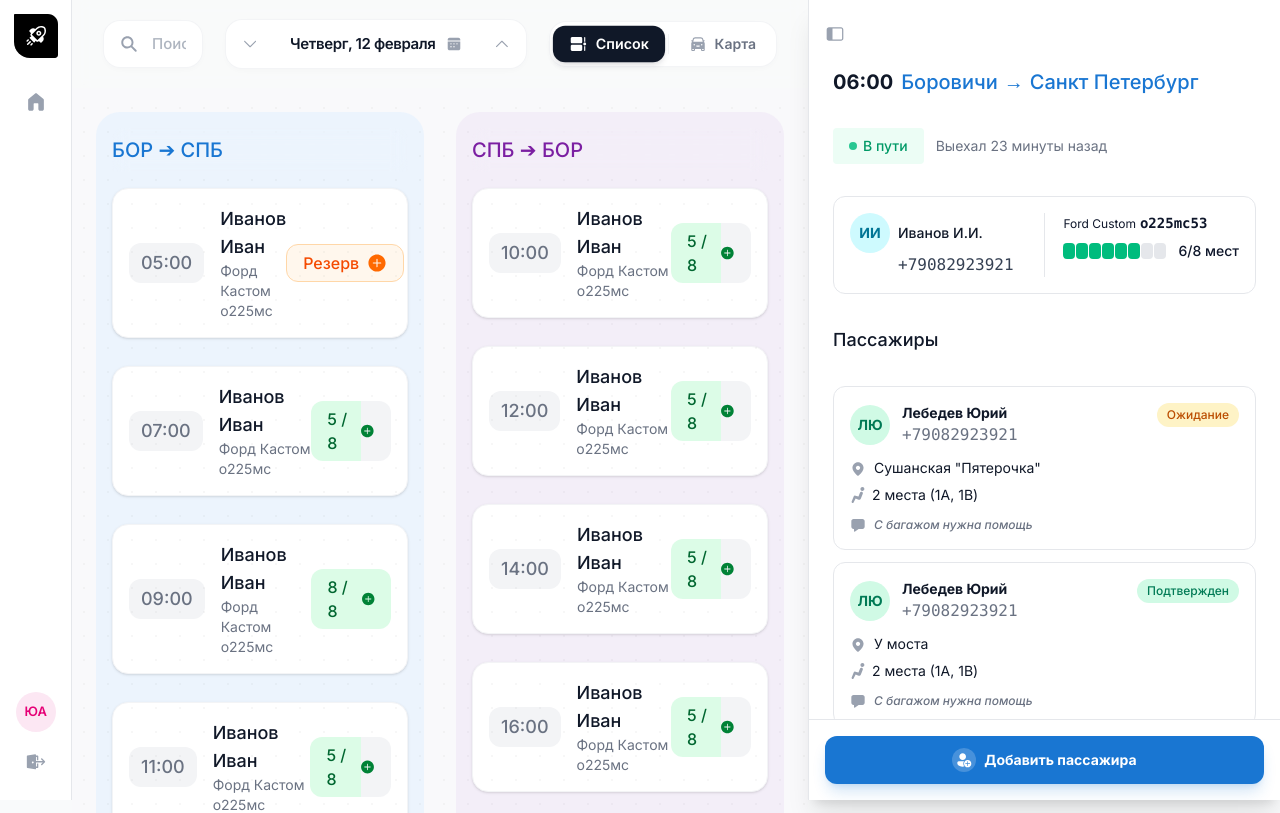
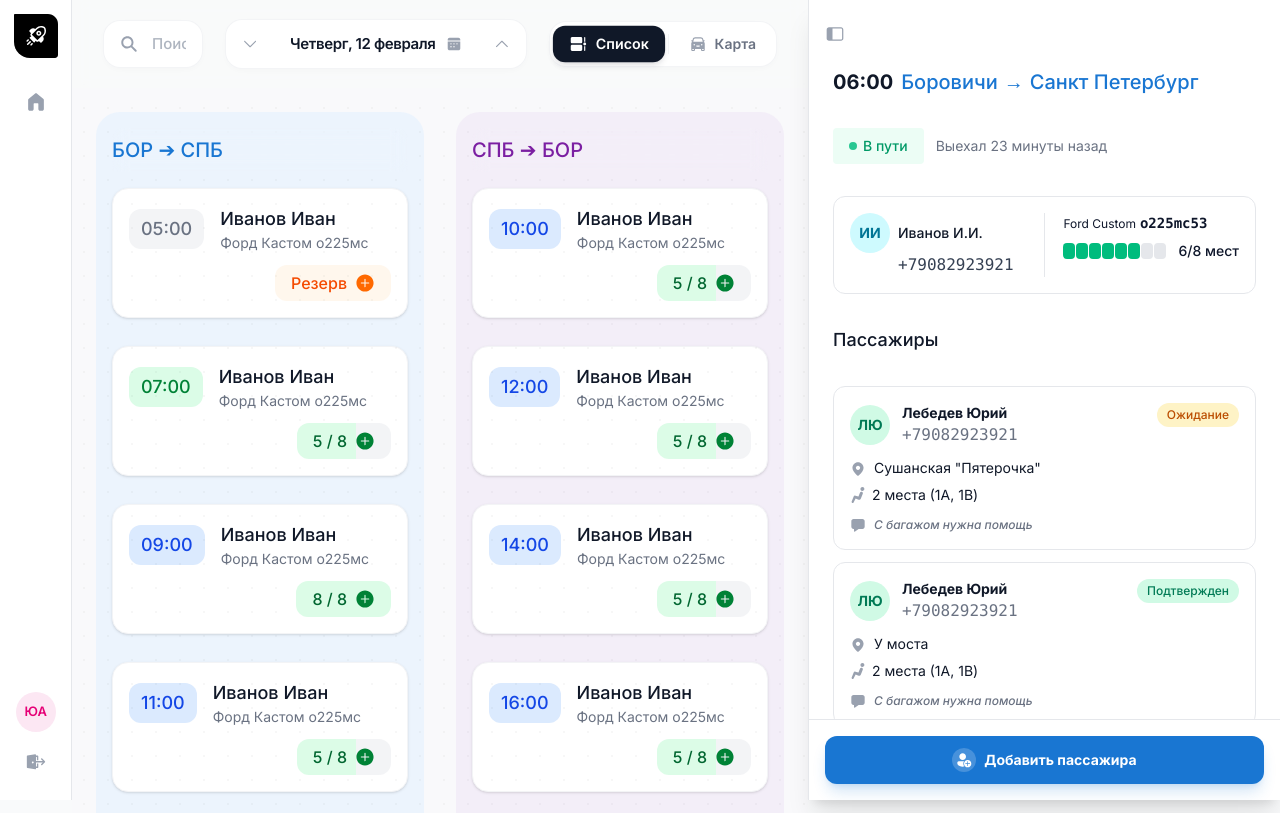
Before and after one commit to deadusr/shuttle_service, a React (Vite) app: page / in a window 1280 px wide. Shown: the top 813 px of the page. Built offline with nearby package versions, Linux system fonts and the light colour scheme.

Commit message:
Улучшил дашборд UX|UI

```diff
--- a/package.json
+++ b/package.json
@@ -13,7 +13,8 @@
     "@tailwindcss/vite": "^4.1.18",
     "react": "^19.2.0",
     "react-dom": "^19.2.0",
-    "tailwindcss": "^4.1.18"
+    "tailwindcss": "^4.1.18",
+    "zustand": "^5.0.11"
   },
   "devDependencies": {
     "@eslint/js": "^9.39.1",
--- a/src/App.tsx
+++ b/src/App.tsx
@@ -1,10 +1,10 @@
-import { useState } from 'react';
+import { useUIStore } from './store/uiStore';
 import Sidebar from './components/Sidebar';
 import PassengerPanel from './components/PassengerPanel';
 import Dashboard from './components/Dashboard';
 
 const App = () => {
-  const [isPassengerPanelCollapsed, setIsPassengerPanelCollapsed] = useState(false);
+  const { isPassengerPanelCollapsed } = useUIStore();
 
   return (
     <div className="flex min-h-screen bg-gray-50">
@@ -18,10 +18,7 @@ const App = () => {
       >
         <Dashboard />
       </div>
-      <PassengerPanel
-        isCollapsed={isPassengerPanelCollapsed}
-        onToggle={() => setIsPassengerPanelCollapsed(!isPassengerPanelCollapsed)}
-      />
+      <PassengerPanel />
     </div>
   );
 };
--- a/src/components/Dashboard.tsx
+++ b/src/components/Dashboard.tsx
@@ -2,7 +2,10 @@ import DashboardHeader from './DashboardHeader';
 import TripCard from './TripCard';
 import { mockTrips } from '../data/mockTrips';
 
+import { useUIStore } from '../store/uiStore';
+
 const Dashboard = () => {
+    const { isPassengerPanelCollapsed } = useUIStore();
     // Filter trips by direction
     const outboundTrips = mockTrips.filter(t => t.route.from === 'БОР' && t.route.to === 'СПБ');
     const inboundTrips = mockTrips.filter(t => t.route.from === 'СПБ' && t.route.to === 'БОР');
@@ -19,9 +22,9 @@ const Dashboard = () => {
             <DashboardHeader />
 
             <div className="flex-1 overflow-y-auto p-6 scrollbar-thin scrollbar-thumb-gray-200 scrollbar-track-transparent">
-                <div className="grid grid-cols-1 lg:grid-cols-2 gap-8 h-full">
+                <div className="flex gap-8 h-full ">
                     {/* Left Column: Outbound (Blue) */}
-                    <div className="flex flex-col gap-4 bg-direction-forward-light/50 p-4 rounded-3xl">
+                    <div className="max-w-xl w-full flex flex-col gap-4 bg-direction-forward-light/50 p-4 rounded-3xl">
                         <div className="sticky top-0 z-10 backdrop-blur-sm py-2 rounded-t-xl">
                             <h2 className="text-xl font-medium text-direction-forward flex items-center gap-2">
                                 БОР ➔ СПБ
@@ -30,13 +33,18 @@ const Dashboard = () => {
 
                         <div className="flex flex-col gap-4 pb-6">
                             {outboundTrips.map(trip => (
-                                <TripCard key={trip.id} trip={trip} variant="blue" />
+                                <TripCard
+                                    key={trip.id}
+                                    trip={trip}
+                                    variant="blue"
+                                    size={isPassengerPanelCollapsed ? 'long' : 'short'}
+                                />
                             ))}
                         </div>
                     </div>
 
                     {/* Right Column: Inbound (Purple) */}
-                    <div className="flex flex-col gap-4 bg-direction-return-light/50 p-4 rounded-3xl">
+                    <div className="max-w-xl w-full flex flex-col gap-4 bg-direction-return-light/50 p-4 rounded-3xl">
                         <div className="sticky top-0 z-10 backdrop-blur-sm py-2 rounded-t-xl">
                             <h2 className="text-xl font-medium text-direction-return flex items-center gap-2">
                                 СПБ ➔ БОР
@@ -45,7 +53,12 @@ const Dashboard = () => {
 
                         <div className="flex flex-col gap-4 pb-6">
                             {inboundTrips.map(trip => (
-                                <TripCard key={trip.id} trip={trip} variant="purple" />
+                                <TripCard
+                                    key={trip.id}
+                                    trip={trip}
+                                    variant="purple"
+                                    size={isPassengerPanelCollapsed ? 'long' : 'short'}
+                                />
                             ))}
                         </div>
                     </div>
--- a/src/components/PassengerPanel.tsx
+++ b/src/components/PassengerPanel.tsx
@@ -85,8 +85,11 @@ const StatusBadge = ({ status }: { status: PassengerStatus }) => {
     );
 };
 
-const PassengerPanel = ({ isCollapsed, onToggle }: { isCollapsed: boolean; onToggle: () => void }) => {
+import { useUIStore } from '../store/uiStore';
+
+const PassengerPanel = () => {
     // const [isCollapsed, setIsCollapsed] = useState(false); // Removed local state
+    const { isPassengerPanelCollapsed, togglePassengerPanel } = useUIStore();
     const [trip] = useState<Trip>(mockTrip);
     const [isScrolled, setIsScrolled] = useState(false);
 
@@ -94,11 +97,11 @@ const PassengerPanel = ({ isCollapsed, onToggle }: { isCollapsed: boolean; onTog
         setIsScrolled(e.currentTarget.scrollTop > 40);
     };
 
-    if (isCollapsed) {
+    if (isPassengerPanelCollapsed) {
         return (
             <div className="fixed top-0 right-0 h-screen w-16 bg-white border-l border-gray-200 flex flex-col items-center py-4 z-40 transition-all duration-300">
                 <button
-                    onClick={onToggle}
+                    onClick={togglePassengerPanel}
                     className="p-2 hover:bg-gray-100 rounded-lg text-gray-500 transition-colors"
                 >
                     <Icon name="dock-left" className="w-6 h-6 rotate-180" />
@@ -112,7 +115,7 @@ const PassengerPanel = ({ isCollapsed, onToggle }: { isCollapsed: boolean; onTog
             {/* Header / Collapse Toggle */}
             <div className="p-4 flex items-center justify-between shrink-0">
                 <button
-                    onClick={onToggle}
+                    onClick={togglePassengerPanel}
                     className="p-2 -ml-2 hover:bg-gray-100 rounded-lg text-gray-400 hover:text-gray-600 transition-colors cursor-pointer"
                 >
                     <Icon name="dock-left" className="w-5 h-5" />
--- a/src/components/TripCard.tsx
+++ b/src/components/TripCard.tsx
@@ -4,39 +4,31 @@ import Icon from './icons/Icon';
 interface TripCardProps {
     trip: Trip;
     variant: 'blue' | 'purple';
+    size?: "short" | "long"
 }
 
-const TripCard = ({ trip, variant }: TripCardProps) => {
-    // Style configurations based on variant
-    const styles = {
-        blue: {
-            timeBg: 'bg-gray-100',
-            timeText: 'text-gray-500',
-            seatsText: 'text-green-800',
-            reserveBg: 'bg-orange-50',
-            reserveText: 'text-orange-600',
-            reserveBorder: 'border-orange-200'
-        },
-        purple: {
-            // Using same styles as blue for now, but can be customized if needed
-            timeBg: 'bg-gray-100',
-            timeText: 'text-gray-500',
-            seatsText: 'text-green-800',
-            reserveBg: 'bg-orange-50',
-            reserveText: 'text-orange-600',
-            reserveBorder: 'border-orange-200'
-        }
-    }[variant];
+const TripCard = ({ trip, size = 'short' }: TripCardProps) => {
+    const isReserve = trip.driver.seatsOccupied === 0;
+    const statusStyles = {
+        'en-route': 'bg-green-100 text-green-700',
+        'scheduled': 'bg-blue-100 text-blue-700',
+        'finished': 'bg-gray-100 text-gray-500'
+    }[trip.status] || 'bg-gray-100 text-gray-500';
 
-    const isReserve = trip.driver.seatsOccupied === 0;
     const percentage = trip.driver.seatsTotal > 0
         ? Math.round((trip.driver.seatsOccupied / trip.driver.seatsTotal) * 100)
         : 0;
 
+
+    const stateStyles = {
+        'short': 'max-2xl:flex-col max-2xl:gap-3 max-2xl:items-start flex-row gap-4 items-center',
+        'long': 'flex-row gap-4 items-center '
+    }[size];
+
     return (
-        <div className="bg-white rounded-2xl p-4 shadow-sm border border-gray-100 mb-3 flex items-center justify-between hover:shadow-md transition-shadow cursor-pointer">
+        <div className={`bg-white rounded-2xl ${stateStyles}  gap-2 p-4 shadow-sm border border-gray-100 mb-3 flex justify-between hover:shadow-md transition-shadow cursor-pointer`}>
             <div className="flex items-center gap-4">
-                <div className={`${styles.timeBg} ${styles.timeText} px-3 py-1.5 rounded-xl font-medium text-lg`}>
+                <div className={`${statusStyles} px-3 py-1.5 rounded-xl font-medium text-lg`}>
                     {trip.time}
                 </div>
 
@@ -44,22 +36,38 @@ const TripCard = ({ trip, variant }: TripCardProps) => {
                     <h3 className="font-medium text-lg text-gray-900">{trip.driver.name}</h3>
                     <p className="text-gray-500 text-sm">{trip.driver.car} {trip.driver.plate}</p>
                 </div>
+
+                {/* <div className={`w-0 opacity-0 transition-all duration-300 ease-in-out ${size === "long" ? "2xl:w-auto 2xl:opacity-100" : ""} flex items-center gap-2`}>
+                    {trip.status === 'en-route' && (
+                        <div className="flex items-center gap-2">
+                            <div className="w-2 h-2 rounded-full flex-shrink-0 bg-emerald-500 animate-pulse" />
+
+                            <span className="text-green-700">В пути</span>
+                        </div>
+                    )}
+                    {trip.status === 'finished' && (
+                        <div className="flex items-center gap-2">
+                            <div className="w-2 h-2 rounded-full bg-gray-500" />
+                            <span className="text-gray-500">Завершен</span>
+                        </div>
+                    )}
+                </div> */}
             </div>
 
             {/* Status / Seats */}
             {isReserve ? (
-                <div className={`${styles.reserveBg} ${styles.reserveText} border ${styles.reserveBorder} px-4 py-1.5 rounded-xl font-medium flex items-center gap-2`}>
+                <div className={`ml-auto text-orange-600  bg-orange-50 px-4 py-1.5 rounded-xl font-medium flex items-center gap-2`}>
                     Резерв
                     <Icon name="add-circle" className="w-5 h-5 text-orange-500" />
                 </div>
             ) : (
                 <div
-                    className={`${styles.seatsText} px-4 py-1.5 rounded-xl font-medium flex items-center gap-2 relative overflow-hidden`}
+                    className={`ml-auto text-green-800 px-4 py-1.5 rounded-xl font-medium flex items-center gap-2 relative overflow-hidden`}
                     style={{
                         background: `linear-gradient(to right, #dcfce7 ${percentage}%, #f3f4f6 ${percentage}%)`
                     }}
                 >
-                    <span className="relative z-10">{trip.driver.seatsOccupied} / {trip.driver.seatsTotal}</span>
+                    <span className="relative z-10 whitespace-nowrap">{trip.driver.seatsOccupied} / {trip.driver.seatsTotal}</span>
                     <Icon name="add-circle" className="w-5 h-5 text-green-700 relative z-10" />
                 </div>
             )}
--- a/src/data/mockTrips.ts
+++ b/src/data/mockTrips.ts
@@ -6,7 +6,7 @@ export const mockTrips: Trip[] = [
         id: '1',
         route: { from: 'БОР', to: 'СПБ' },
         time: '05:00',
-        status: 'scheduled',
+        status: 'finished',
         statusLabel: 'Ожидание',
         driver: {
             name: 'Иванов Иван',
@@ -22,8 +22,8 @@ export const mockTrips: Trip[] = [
         id: '2',
         route: { from: 'БОР', to: 'СПБ' },
         time: '07:00',
-        status: 'scheduled',
-        statusLabel: 'Ожидание',
+        status: 'en-route',
+        statusLabel: 'Выехал 23 минуты назад',
         driver: {
             name: 'Иванов Иван',
             phone: '+7 999 000-00-00',
--- /dev/null
+++ b/src/store/uiStore.ts
@@ -0,0 +1,13 @@
+import { create } from 'zustand';
+
+interface UIState {
+    isPassengerPanelCollapsed: boolean;
+    togglePassengerPanel: () => void;
+    setPassengerPanelCollapsed: (value: boolean) => void;
+}
+
+export const useUIStore = create<UIState>((set) => ({
+    isPassengerPanelCollapsed: false,
+    togglePassengerPanel: () => set((state) => ({ isPassengerPanelCollapsed: !state.isPassengerPanelCollapsed })),
+    setPassengerPanelCollapsed: (value) => set({ isPassengerPanelCollapsed: value }),
+}));
```
Also changed, not shown: 1 other file (tests, documents, lock files or other folders).
